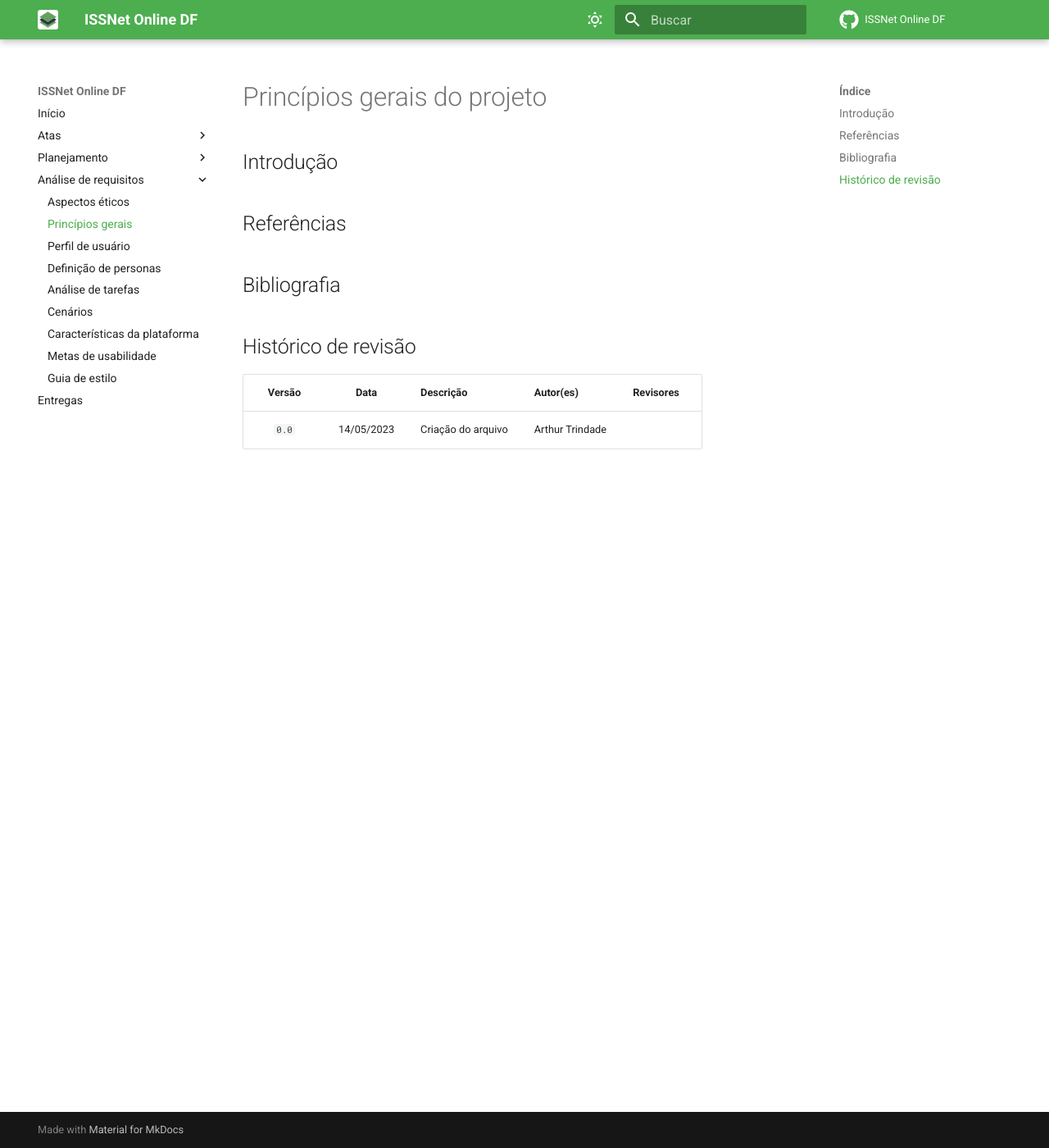
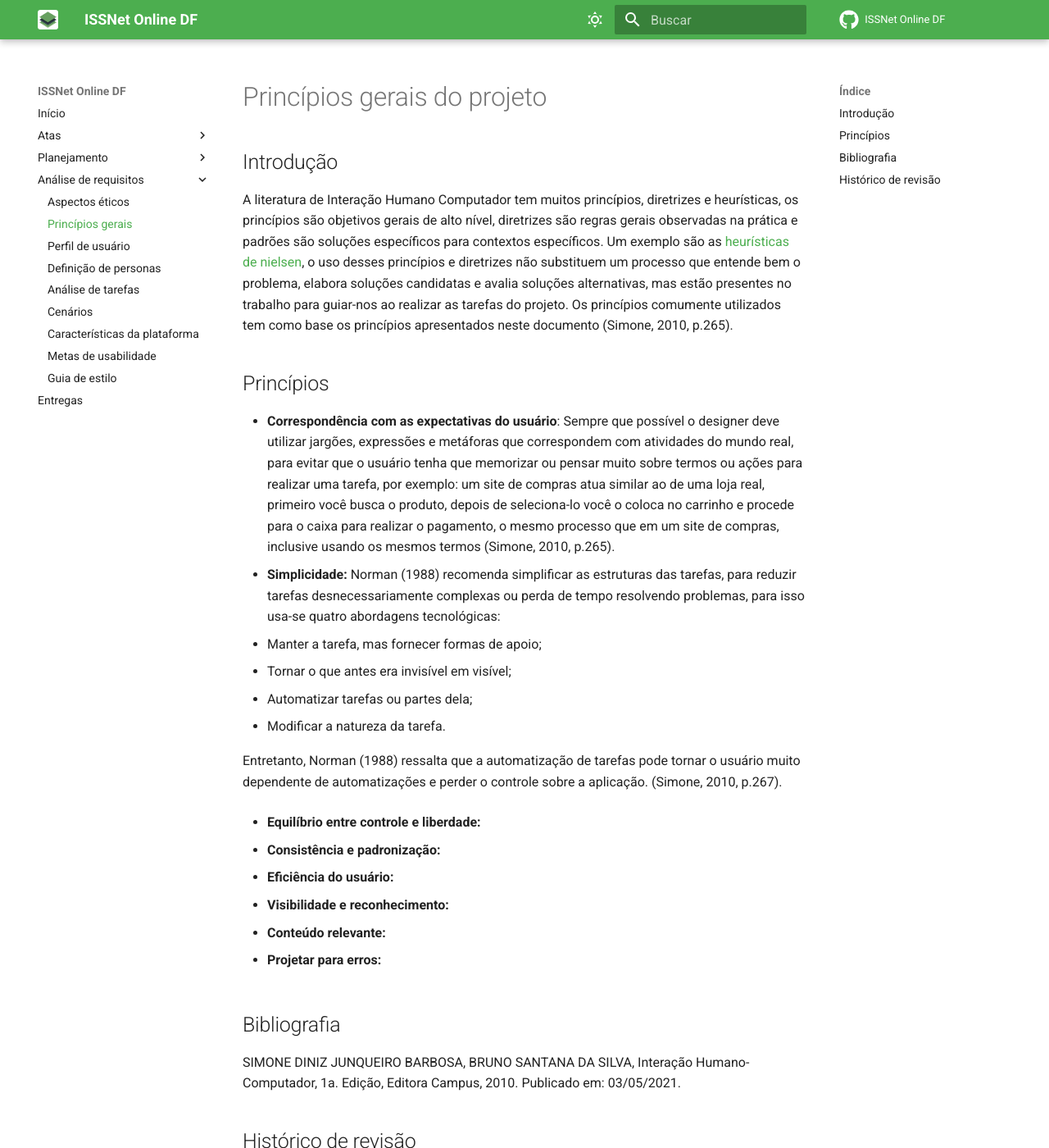
Before and after one commit to Interacao-Humano-Computador/2023.1-ISSNet, an MkDocs documentation site: the page built from gitpages/docs/analise_de_requisitos/principios_gerais.md, in a window 1280 px wide and 1400 px high. Shown: the whole window at 82% size. Built offline with MkDocs 1.6.1 and Material for MkDocs 9.7.7, drawn with Linux system fonts in a browser that asks for light colours; comment, search, counter and statistics services are not loaded; some of the changed text lies outside the part shown.

Commit message:
Adiciona dois princípios

```diff
--- a/gitpages/docs/analise_de_requisitos/principios_gerais.md
+++ b/gitpages/docs/analise_de_requisitos/principios_gerais.md
@@ -1,10 +1,37 @@
 # Princípios gerais do projeto
 ## Introdução
+A literatura de Interação Humano Computador tem muitos princípios, diretrizes e heurísticas, os princípios são objetivos gerais de alto nível, diretrizes são regras gerais observadas na prática e padrões são soluções específicos para contextos específicos. Um exemplo são as [heurísticas de nielsen](../planejamento/processo.md), o uso desses princípios e diretrizes não substituem um processo que entende bem o problema, elabora soluções candidatas e avalia soluções alternativas, mas estão presentes no trabalho para guiar-nos ao realizar as tarefas do projeto. Os princípios comumente utilizados tem como base os princípios apresentados neste documento (Simone, 2010, p.265).
 
-## Referências
+## Princípios
+
+- **Correspondência com as expectativas do usuário**: Sempre que possível o designer deve utilizar jargões, expressões e metáforas que correspondem com atividades do mundo real, para evitar que o usuário tenha que memorizar ou pensar muito sobre termos ou ações para realizar uma tarefa, por exemplo: um site de compras atua similar ao de uma loja real, primeiro você busca o produto, depois de seleciona-lo você o coloca no carrinho e procede para o caixa para realizar o pagamento, o mesmo processo que em um site de compras, inclusive usando os mesmos termos (Simone, 2010, p.265).
+- **Simplicidade:** Norman (1988) recomenda simplificar as estruturas das tarefas, para reduzir tarefas desnecessariamente complexas ou perda de tempo resolvendo problemas, para isso usa-se quatro abordagens tecnológicas:
+
+  - Manter a tarefa, mas fornecer formas de apoio;
+  - Tornar o que antes era invisível em visível;
+  - Automatizar tarefas ou partes dela;
+  - Modificar a natureza da tarefa.
+
+  Entretanto, Norman (1988) ressalta que a automatização de tarefas pode tornar o usuário muito dependente de automatizações e perder o controle sobre a aplicação. (Simone, 2010, p.267).
+
+- **Equilíbrio entre controle e liberdade:**
+
+- **Consistência e padronização:**
+
+- **Eficiência do usuário:**
+
+- **Visibilidade e reconhecimento:**
+
+- **Conteúdo relevante:**
+
+- **Projetar para erros:**
+
+<!-- ## Referências -->
 <!-- FONTES CITADAS UTILIZADAS PARA EMBASAR O TEXTO. REMOVER CASO NÃO HOUVER  -->
 
 ## Bibliografia
+SIMONE DINIZ JUNQUEIRO BARBOSA, BRUNO SANTANA DA SILVA, Interação Humano-Computador, 1a.
+Edição, Editora Campus, 2010. Publicado em: 03/05/2021.
 <!-- FONTES CONSULTADAS DURANTE A ELABORAÇÃO DO TEXTO, CITADAS OU NÃO. REMOVER CASO NÃO HOUVER -->
 
 ## Histórico de revisão
@@ -12,3 +39,4 @@
 | Versão     | Data        | Descrição            | Autor(es)                          | Revisores      |
 | :--------: | :---------: | -------------------- | ---------------------------------- | -------------- |
 | `0.0`      |  14/05/2023 | Criação do arquivo   | Arthur Trindade                    |  |
+| `0.1`      |  15/05/2023 | Adiciona dois princípios| Júlio César                     |  |
```
